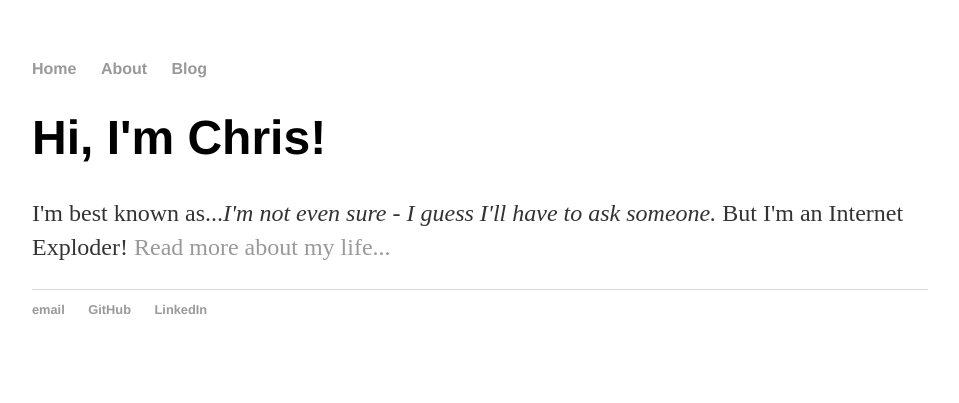
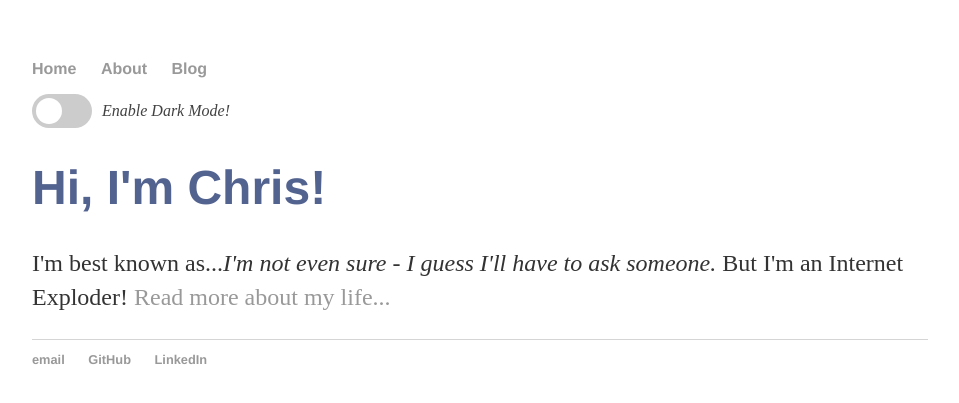
Before and after one commit to twop0intfive/twop0intfive.github.io, a Jekyll site: the page built from index.html, in a window 1280 px wide. Shown: the top 403 px of the page, without its empty margins (160-1119 px from the left). Built offline with Jekyll 4.4.1, drawn with Linux system fonts in a browser that asks for light colours.

Commit message:
Committing via Atom/Git (let's hope this works)

```diff
--- a/_layouts/default.html
+++ b/_layouts/default.html
@@ -6,6 +15,30 @@
 			<link rel="stylesheet" type="text/css" href="/css/main.css">
 			<!-- Google Analytics -->
 			{% include analytics.html %}
+			<script>
+			const toggleSwitch = document.querySelector('.theme-switch input[type="checkbox"]');
+			const currentTheme = localStorage.getItem('theme');
+
+			if (currentTheme) {
+			    document.documentElement.setAttribute('data-theme', currentTheme);
+
+			    if (currentTheme === 'dark') {
+			        toggleSwitch.checked = true;
+			    }
+			}
+
+			function switchTheme(e) {
+			    if (e.target.checked) {
+			        document.documentElement.setAttribute('data-theme', 'dark');
+			        localStorage.setItem('theme', 'dark');
+			    }
+			    else {        document.documentElement.setAttribute('data-theme', 'light');
+			          localStorage.setItem('theme', 'light');
+			    }
+			}
+
+			toggleSwitch.addEventListener('change', switchTheme, false);
+    </script>
 		</head>
 		<body>
 			<nav>
@@ -15,6 +48,15 @@
 	        		<!-- <li><a href="/cv">CV</a></li> -->
 	        		<li><a href="/blog/">Blog</a></li>
 	    		</ul>
+					<!-- dark mode switch -->
+					<div class="theme-switch-wrapper">
+    				<label class="theme-switch" for="checkbox">
+        			<input type="checkbox" id="checkbox" />
+        			<div class="slider round"></div>
+  					</label>
+  					<em>Enable Dark Mode!</em>
+					</div>
+					<!-- end dark mode switch code -->
 			</nav>
 			<div class="container">
 
--- a/css/main.css
+++ b/css/main.css
@@ -1,33 +1,68 @@
+/*--------------------------------------------------------
+===============
+|| CHANGELOG ||
+===============
+201904211045 - added darkmode CSS following tutorial at
+               https://dev.to/ananyaneogi/create-a-dark-light-mode-switch-with-css-variables-34l8
+---------------------------------------------------------*/
+
+:root {
+    --primary-color: #302AE6;
+    --secondary-color: #536390;
+    --font-color: #424242;
+    --bg-color: #fff;
+    --heading-color: #292922;
+}
+
+[data-theme="dark"] {
+    --primary-color: #9A97F3;
+    --secondary-color: #818cab;
+    --font-color: #e1e1ff;
+    --bg-color: #161625;
+    --heading-color: #818cab;
+}
+
 body {
+    background-color: var(--bg-color);
+    color: var(--font-color);
     margin: 60px auto;
     width: 70%;
 }
+
 nav ul, footer ul {
     font-family:'Helvetica', 'Arial', 'Sans-Serif';
     padding: 0px;
     list-style: none;
     font-weight: bold;
 }
+
 nav ul li, footer ul li {
     display: inline;
     margin-right: 20px;
 }
+
 a {
+    color: var(--primary-color);
     text-decoration: none;
     color: #999;
 }
+
 a:hover {
     text-decoration: underline;
 }
+
 h1 {
+    color: var(--secondary-color);
     font-size: 3em;
     font-family:'Helvetica', 'Arial', 'Sans-Serif';
 }
+
 p {
     font-size: 1.5em;
     line-height: 1.4em;
     color: #333;
 }
+
 footer {
     border-top: 1px solid #d5d5d5;
     font-size: .8em;
@@ -41,3 +76,63 @@ ul.posts {
 ul.posts li {
     list-style: none;
 }
+
+
+/*slider switch css */
+.theme-switch-wrapper {
+  display: flex;
+  align-items: center;
+
+  em {
+    margin-left: 10px;
+    font-size: 1rem;
+  }
+}
+.theme-switch {
+  display: inline-block;
+  height: 34px;
+  position: relative;
+  width: 60px;
+}
+
+.theme-switch input {
+  display:none;
+}
+
+.slider {
+  background-color: #ccc;
+  bottom: 0;
+  cursor: pointer;
+  left: 0;
+  position: absolute;
+  right: 0;
+  top: 0;
+  transition: .4s;
+}
+
+.slider:before {
+  background-color: #fff;
+  bottom: 4px;
+  content: "";
+  height: 26px;
+  left: 4px;
+  position: absolute;
+  transition: .4s;
+  width: 26px;
+}
+
+input:checked + .slider {
+  background-color: #66bb6a;
+}
+
+input:checked + .slider:before {
+  transform: translateX(26px);
+}
+
+.slider.round {
+  border-radius: 34px;
+}
+
+.slider.round:before {
+  border-radius: 50%;
+}
```
Also changed, not shown: other parts of _layouts/default.html (+9 -0 lines).
